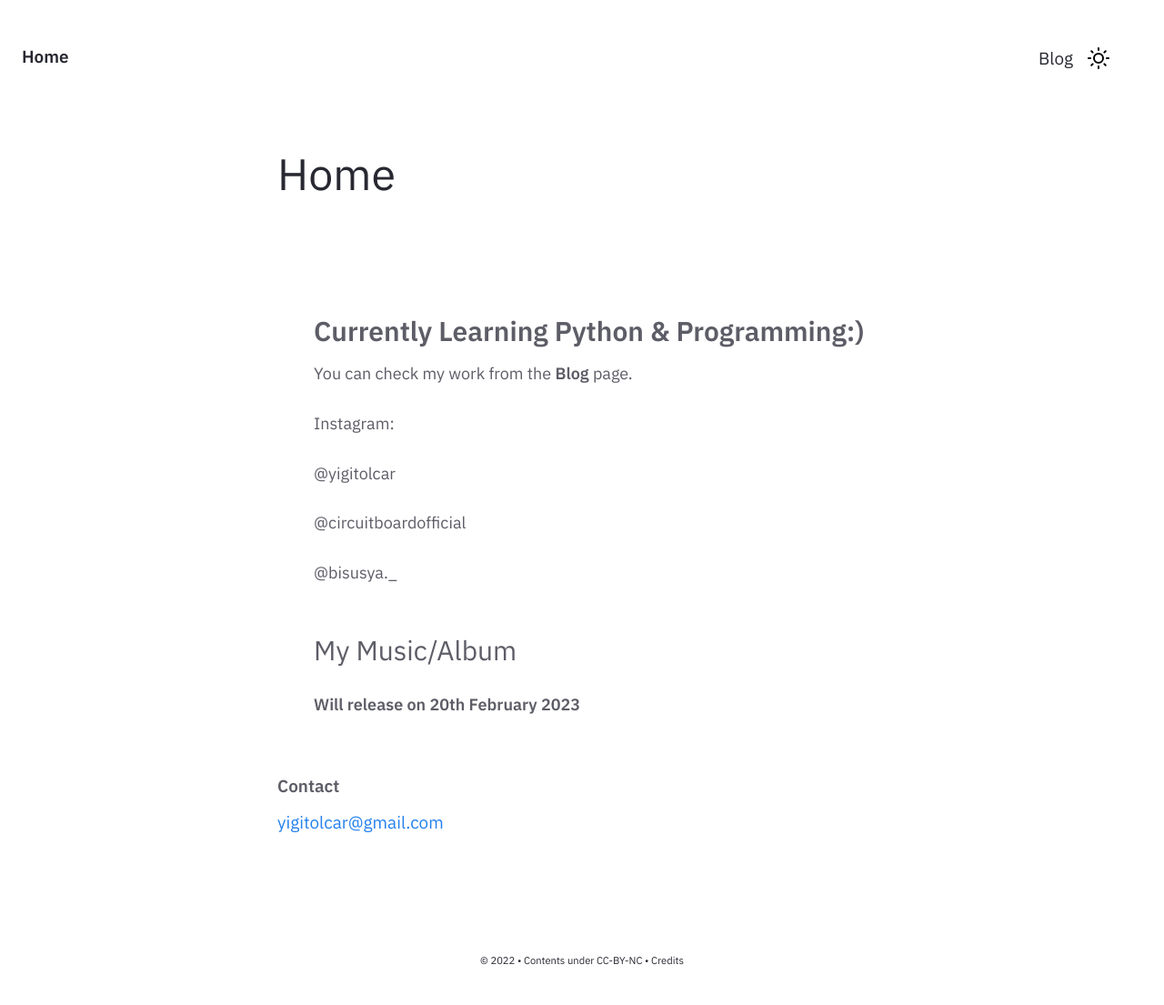
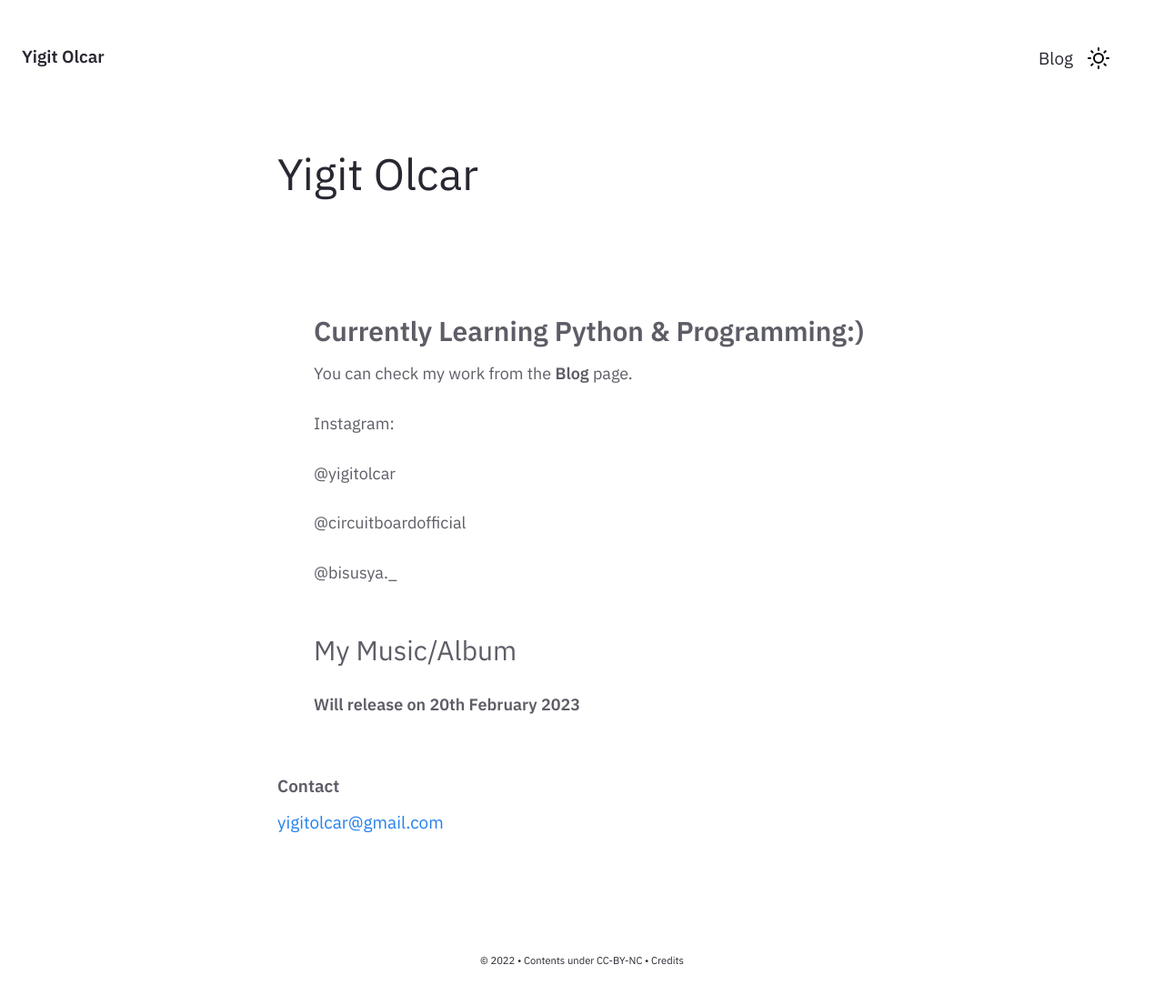
Before and after one commit to RedStoutheart/redstoutheart.github.io, a Jekyll site: the page built from pages/index.md, in a window 1280 px wide. Shown: the whole page at 91% size. Built offline with Jekyll 4.4.1, drawn with Linux system fonts in a browser that asks for light colours.

Commit message:
Yigit Olcar

```diff
--- a/_config.yml
+++ b/_config.yml
@@ -27,7 +27,7 @@ baseurl: ""
 
 # Website Header, Description, Footer year and text.
 # If you are deleting this, make sure you remove it from HTML files too
-heading: Home # Change this
+heading: Yigit Olcar # Change this
 content: Obsidian ready Jekyll Theme
 copyright:
   year: © 2022
```
